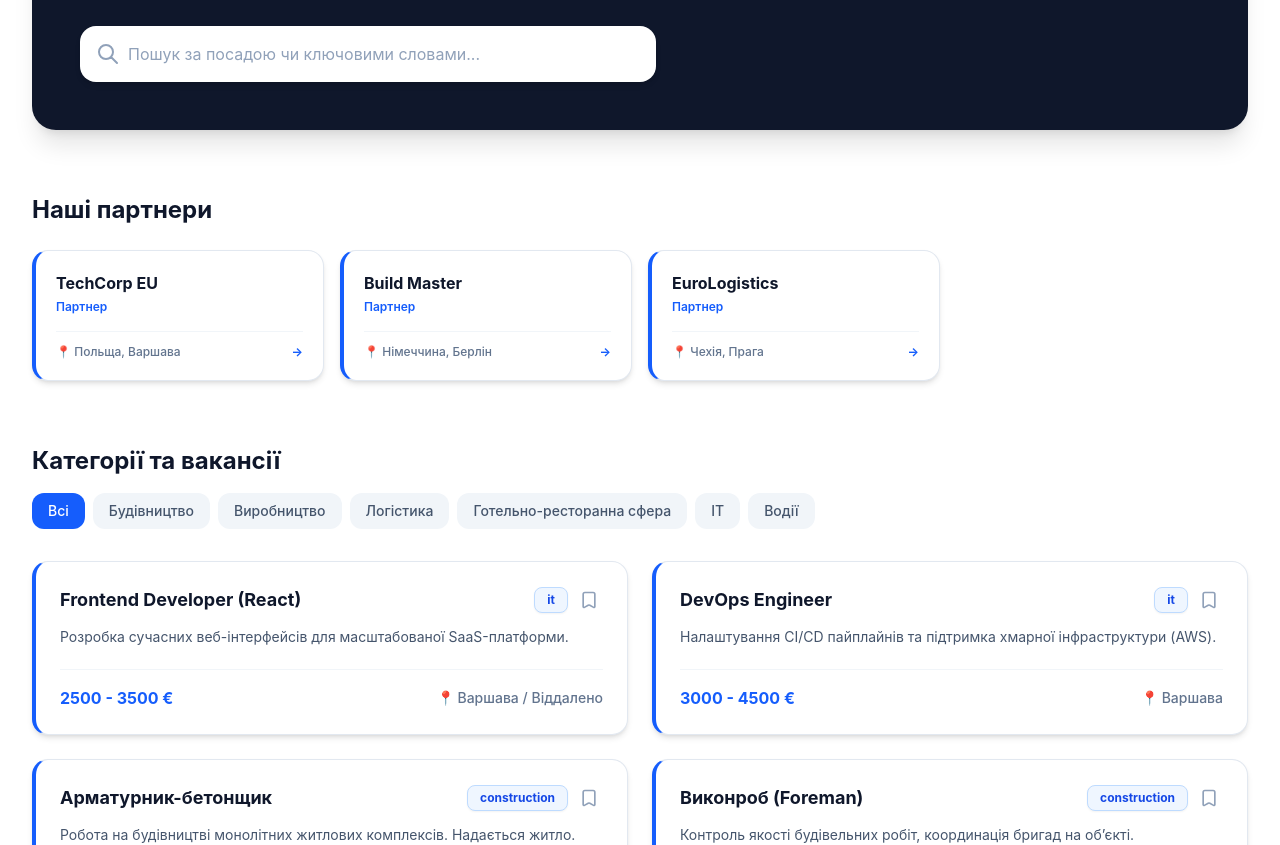
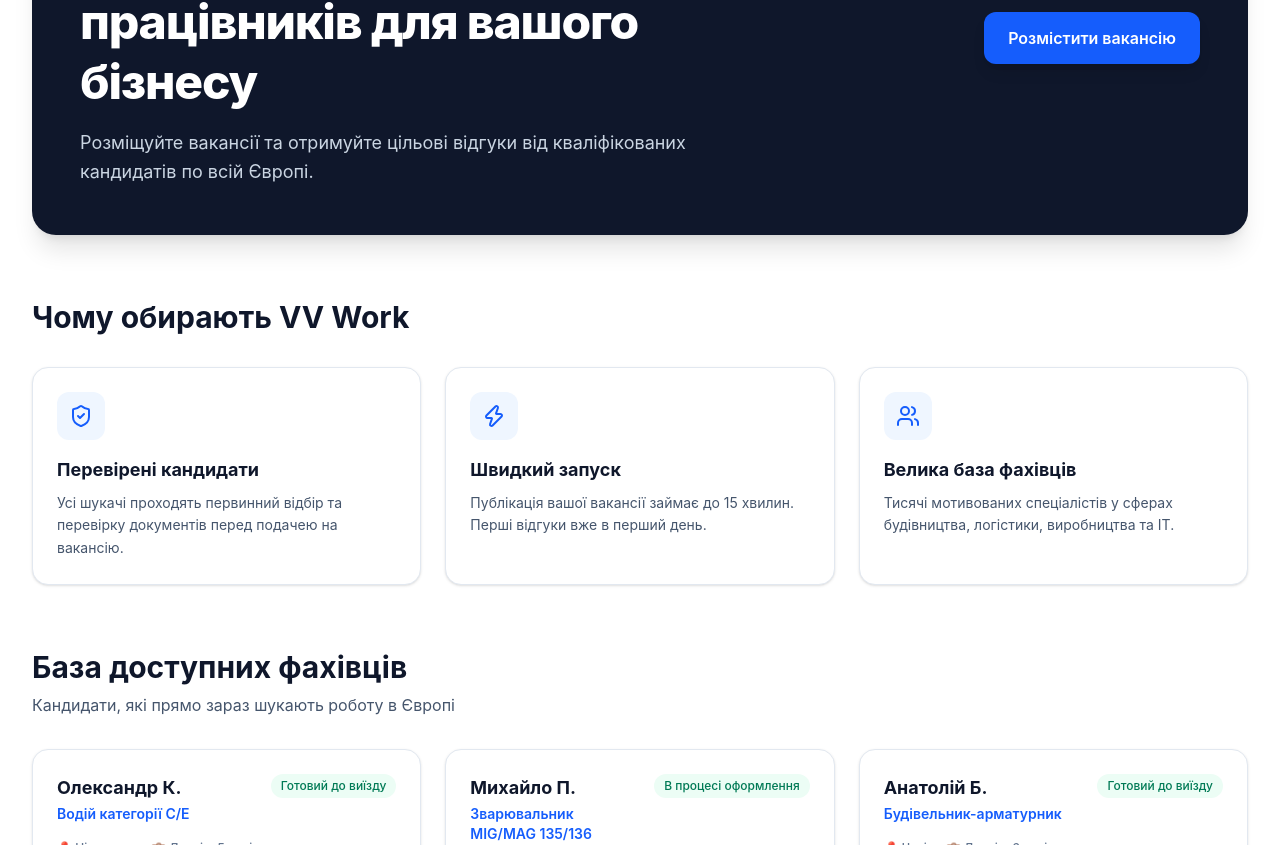
Before and after one commit to xovrashok/vv-work-platform, a React (Vite) app: page /employers in a window 1280 px wide. Before the commit this address led to /. Shown: the part 255-1100 px from the top of the page. Built offline with nearby package versions, Linux system fonts and the light colour scheme.

Commit message:
feat: implement EmployersPage with candidates grid, advantages, and loading states

```diff
--- a/src/App.tsx
+++ b/src/App.tsx
@@ -7,6 +7,7 @@ import PartnerPage from "./pages/PartnerPage";
 import ContactsPage from "./pages/ContactsPage";
 import AboutPage from "./pages/AboutPage";
 import NotFoundPage from "./pages/NotFoundPage";
+import EmployersPage from "./pages/EmployersPage";
 
 function App() {
   return (
@@ -18,6 +19,7 @@ function App() {
           <Route path="partners/:slug" element={<PartnerPage />} />
           <Route path="contacts" element={<ContactsPage />} />
           <Route path="about" element={<AboutPage />} />
+          <Route path="employers" element={<EmployersPage />} />
           <Route path="*" element={<NotFoundPage />} />
         </Route>
       </Routes>
--- a/src/api/index.ts
+++ b/src/api/index.ts
@@ -1,9 +1,18 @@
 import { mockFetch } from "./mockFetch";
-import { MOCK_PARTNERS, MOCK_JOBS, MOCK_CATEGORIES } from "../data/mockData";
-import type { Partner, Job, Category } from "../types/api";
+import {
+  MOCK_PARTNERS,
+  MOCK_JOBS,
+  MOCK_CATEGORIES,
+  MOCK_EMPLOYERS,
+} from "../data/mockData";
+import type { Partner, Job, Category, Candidate } from "../types/api";
 
 export const getPartners = (): Promise<Partner[]> => {
   return mockFetch(MOCK_PARTNERS);
+};
+
+export const getCandidate = (): Promise<Candidate[]> => {
+  return mockFetch(MOCK_EMPLOYERS);
 };
 
 export const getPartnerBySlug = (
--- a/src/data/mockData.ts
+++ b/src/data/mockData.ts
@@ -1,4 +1,4 @@
-import type { Category, Partner, Job } from "../types/api";
+import type { Category, Partner, Job, Candidate } from "../types/api";
 
 export const MOCK_CATEGORIES: Category[] = [
   { id: 1, title: "Будівництво", slug: "construction" },
@@ -215,3 +215,66 @@ export const MOCK_JOBS: Job[] = [
     type: "Повна зайнятість",
   },
 ];
+
+export const MOCK_EMPLOYERS: Candidate[] = [
+  {
+    id: 1,
+    name: "Олександр",
+    surname: "К.",
+    category: "Водій категорії C/E",
+    location: "Німеччина",
+    experience: "5 років",
+    tags: ["ADR", "Код 95", "Тахограф"],
+    status: "Готовий до виїзду",
+  },
+  {
+    id: 2,
+    name: "Михайло",
+    surname: "П.",
+    category: "Зварювальник MIG/MAG 135/136",
+    location: "Польща",
+    experience: "4 роки",
+    tags: ["MIG/MAG", "Читання креслень", "EN 287"],
+    status: "В процесі оформлення",
+  },
+  {
+    id: 3,
+    name: "Анатолій",
+    surname: "Б.",
+    category: "Будівельник-арматурник",
+    location: "Чехія",
+    experience: "6 років",
+    tags: ["Бетонні роботи", "Моноліт", "Власне авто"],
+    status: "Готовий до виїзду",
+  },
+  {
+    id: 4,
+    name: "Дмитро",
+    surname: "В.",
+    category: "Оператор навантажувача (UDT)",
+    location: "Нідерланди",
+    experience: "2 роки",
+    tags: ["UDT", "Складська логістика", "Англійська B1"],
+    status: "Розглядає пропозиції",
+  },
+  {
+    id: 5,
+    name: "Олена",
+    surname: "М.",
+    category: "Пакувальник / Комплектувальник",
+    location: "Польща",
+    experience: "1 рік",
+    tags: ["Сканер", "Робота в команді", "Швидкий старт"],
+    status: "Готова до виїзду",
+  },
+  {
+    id: 6,
+    name: "Ігор",
+    surname: "С.",
+    category: "Електрик / Монтажник мереж",
+    location: "Німеччина",
+    experience: "7 років",
+    tags: ["Допуск до 1000В", "Монтаж шаф", "Німецька A2"],
+    status: "В процесі оформлення",
+  },
+];
--- /dev/null
+++ b/src/pages/EmployersPage.tsx
@@ -0,0 +1,166 @@
+import { Link } from "react-router-dom";
+import { Users, ShieldCheck, Zap } from "lucide-react";
+import { useFetch } from "../hooks/useFetch";
+import { getCandidate } from "../api";
+import Skeleton from "../components/ui/Skeleton";
+import ErrorState from "../components/ui/ErrorState";
+import { useCallback } from "react";
+
+const ADVANTAGES = [
+  {
+    icon: ShieldCheck,
+    title: "Перевірені кандидати",
+    description:
+      "Усі шукачі проходять первинний відбір та перевірку документів перед подачею на вакансію.",
+  },
+  {
+    icon: Zap,
+    title: "Швидкий запуск",
+    description:
+      "Публікація вашої вакансії займає до 15 хвилин. Перші відгуки вже в перший день.",
+  },
+  {
+    icon: Users,
+    title: "Велика база фахівців",
+    description:
+      "Тисячі мотивованих спеціалістів у сферах будівництва, логістики, виробництва та IT.",
+  },
+];
+
+const EmployersPage = () => {
+  const fetchCandidates = useCallback(() => getCandidate(), []);
+
+  const {
+    data: employers,
+    isLoading: isEmloyersLoading,
+    error: employersError,
+    refetch: refetchEmployers,
+  } = useFetch(fetchCandidates);
+
+  return (
+    <div className="max-w-7xl mx-auto px-4 sm:px-6 lg:px-8 py-8 space-y-16">
+      <div className="bg-slate-900 text-white p-8 sm:p-12 rounded-3xl shadow-xl flex flex-col md:flex-row items-start md:items-center justify-between gap-8">
+        <div className="max-w-2xl">
+          <span className="inline-block bg-blue-600/30 text-blue-400 text-xs font-semibold px-3 py-1 rounded-full uppercase tracking-wider mb-4">
+            Для роботодавців
+          </span>
+          <h1 className="text-3xl sm:text-5xl font-extrabold tracking-tight leading-tight">
+            Знайдіть надійних працівників для вашого бізнесу
+          </h1>
+          <p className="text-lg text-slate-300 leading-relaxed mt-4">
+            Розміщуйте вакансії та отримуйте цільові відгуки від кваліфікованих
+            кандидатів по всій Європі.
+          </p>
+        </div>
+        <Link
+          to="/contacts"
+          className="bg-blue-600 hover:bg-blue-700 text-white font-semibold px-6 py-3.5 rounded-xl shadow-lg transition-colors whitespace-nowrap"
+        >
+          Розмістити вакансію
+        </Link>
+      </div>
+
+      <div>
+        <h2 className="text-2xl sm:text-3xl font-bold text-slate-900 mb-8">
+          Чому обирають VV Work
+        </h2>
+        <div className="grid grid-cols-1 md:grid-cols-3 gap-6">
+          {ADVANTAGES.map((item) => {
+            const Icon = item.icon;
+            return (
+              <div
+                key={item.title}
+                className="bg-white p-6 rounded-2xl border border-slate-200 shadow-sm flex flex-col items-start"
+              >
+                <div className="w-12 h-12 bg-blue-50 text-blue-600 rounded-xl flex items-center justify-center mb-4">
+                  <Icon size={24} />
+                </div>
+                <h3 className="text-lg font-bold text-slate-900 mb-2">
+                  {item.title}
+                </h3>
+                <p className="text-slate-600 text-sm leading-relaxed">
+                  {item.description}
+                </p>
+              </div>
+            );
+          })}
+        </div>
+      </div>
+
+      <div className="space-y-8">
+        <div>
+          <h2 className="text-2xl sm:text-3xl font-bold text-slate-900">
+            База доступних фахівців
+          </h2>
+          <p className="text-slate-600 mt-2">
+            Кандидати, які прямо зараз шукають роботу в Європі
+          </p>
+        </div>
+
+        {employersError && (
+          <div className="py-8">
+            <ErrorState onRetry={refetchEmployers} />
+          </div>
+        )}
+
+        {!employersError && (
+          <div className="grid grid-cols-1 md:grid-cols-2 lg:grid-cols-3 gap-6">
+            {isEmloyersLoading
+              ? Array.from({ length: 6 }).map((_, index) => (
+                  <Skeleton key={index} className="h-64 w-full rounded-2xl" />
+                ))
+              : employers?.map((employer) => (
+                  <div
+                    key={employer.id}
+                    className="bg-white p-6 rounded-2xl border border-slate-200 shadow-sm hover:shadow-md transition-shadow flex flex-col justify-between"
+                  >
+                    <div>
+                      <div className="flex items-start justify-between gap-4">
+                        <div>
+                          <h3 className="text-lg font-bold text-slate-900">
+                            {employer.name} {employer.surname}
+                          </h3>
+                          <p className="text-sm font-semibold text-blue-600 mt-0.5">
+                            {employer.category}
+                          </p>
+                        </div>
+                        <span className="inline-block bg-emerald-50 text-emerald-700 text-xs font-medium px-2.5 py-1 rounded-full whitespace-nowrap">
+                          {employer.status}
+                        </span>
+                      </div>
+
+                      <div className="flex flex-wrap gap-3 mt-4 text-xs text-slate-500 font-medium">
+                        <span>📍 {employer.location}</span>
+                        <span>💼 Досвід: {employer.experience}</span>
+                      </div>
+
+                      <div className="flex flex-wrap gap-1.5 mt-4">
+                        {employer.tags.map((tag) => (
+                          <span
+                            key={tag}
+                            className="bg-slate-100 text-slate-700 text-xs font-medium px-2.5 py-1 rounded-md"
+                          >
+                            {tag}
+                          </span>
+                        ))}
+                      </div>
+                    </div>
+
+                    <div className="pt-4 border-t border-slate-100 mt-6">
+                      <Link
+                        to="/contacts"
+                        className="w-full bg-slate-900 hover:bg-slate-800 text-white text-sm font-semibold py-2.5 px-4 rounded-xl transition-colors flex items-center justify-center gap-2"
+                      >
+                        Запропонувати вакансію
+                      </Link>
+                    </div>
+                  </div>
+                ))}
+          </div>
+        )}
+      </div>
+    </div>
+  );
+};
+
+export default EmployersPage;
```
Also changed, not shown: src/types/api.ts (+11 -0 lines).
